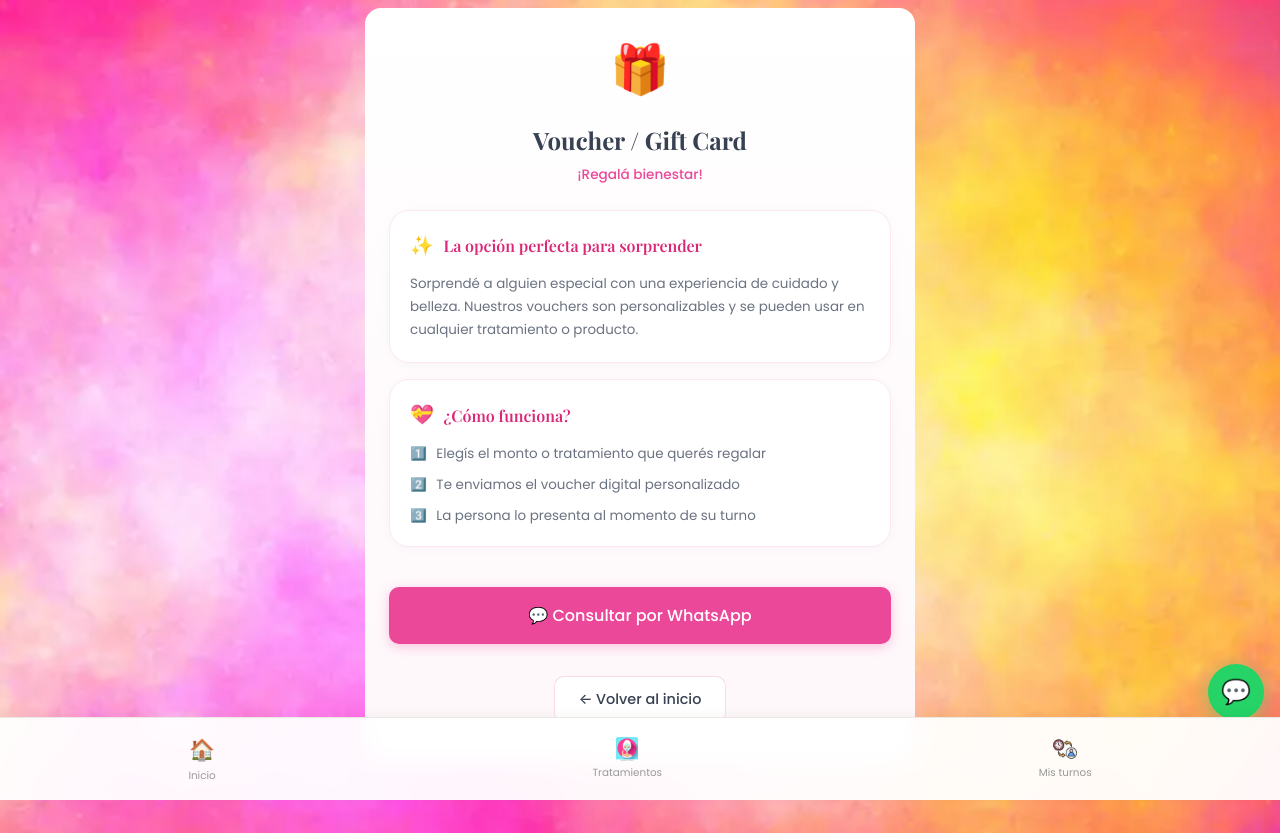
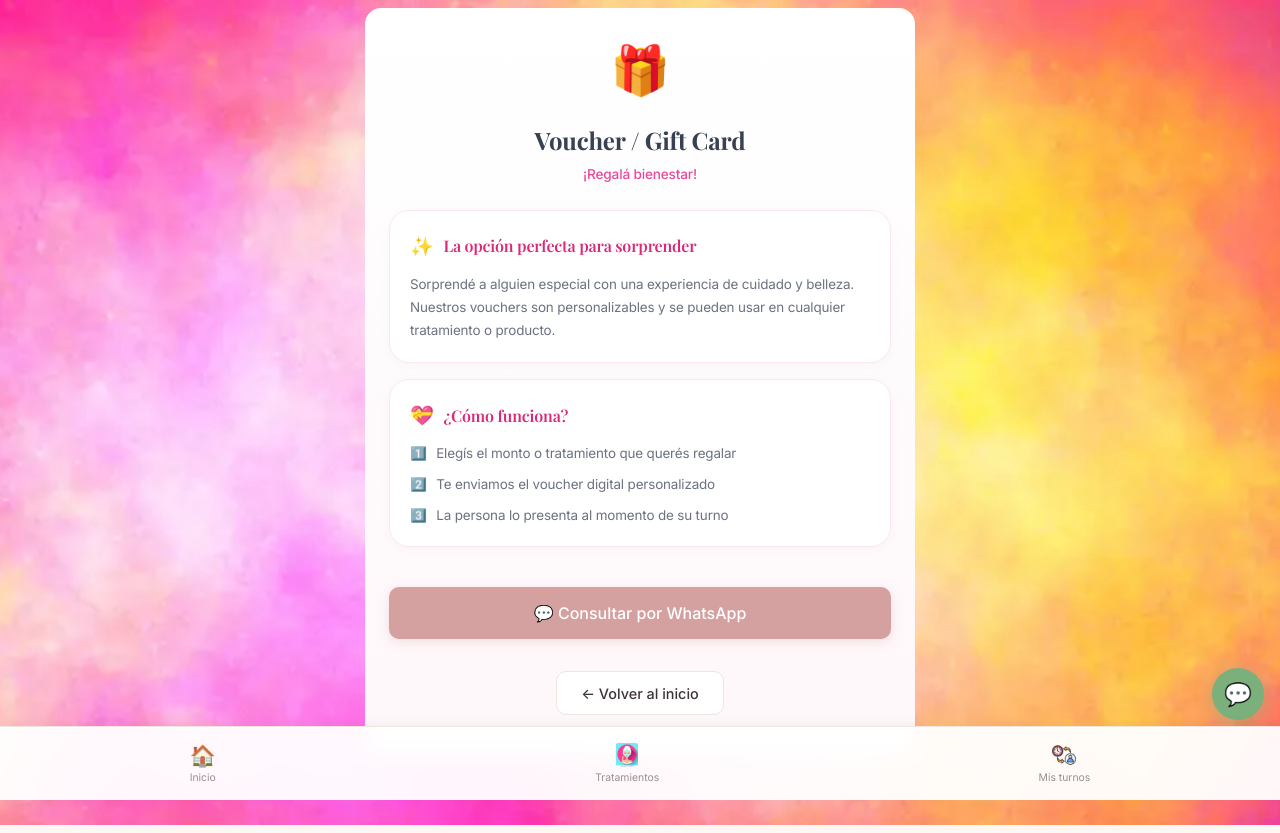
Before and after one commit to PameVillegas/belleza-saludable, a React (Vite) app in the folder frontend/: page /voucher in a window 1280 px wide. Built offline with nearby package versions, Linux system fonts and the light colour scheme.

Commit message:
Rediseno completo: paleta crema con rosa empolvado, tipografia Inter sans-serif, tarjetas con bordes suaves y sombras sutiles, WhatsApp verde suave, coherencia visual

```diff
--- a/frontend/src/styles/global.css
+++ b/frontend/src/styles/global.css
@@ -1,28 +1,31 @@
 /* Google Fonts */
-@import url('https://fonts.googleapis.com/css2?family=Playfair+Display:wght@400;600;700&family=Poppins:wght@300;400;500;600&family=Dancing+Script:wght@500;600;700&display=swap');
-
-/* Variables - Paleta Elegante */
+@import url('https://fonts.googleapis.com/css2?family=Inter:wght@300;400;500;600;700&family=Playfair+Display:wght@400;600;700&family=Dancing+Script:wght@500;600;700&display=swap');
+
+/* Variables - Paleta Crema con Rosa Empolvado */
 :root {
   --color-white: #ffffff;
-  --color-beige: #F8F4F1;
-  --color-sage: #A8B8A5;
-  --color-sage-dark: #8FA38C;
+  --color-cream: #FDF8F4;
+  --color-cream-dark: #F5EDE8;
+  --color-rose: #D4A0A0;
+  --color-rose-dark: #C08080;
+  --color-rose-light: rgba(212, 160, 160, 0.12);
   --color-gold: #C9A86A;
   --color-gold-light: rgba(201, 168, 106, 0.15);
-  --color-text: #2d2d2d;
-  --color-text-light: #6b6b6b;
-  --color-text-muted: #999999;
-  --color-border: #eee8e3;
-  --color-success: #10b981;
-  --color-error: #ef4444;
+  --color-text: #3D3535;
+  --color-text-light: #6B5E5E;
+  --color-text-muted: #9B8E8E;
+  --color-border: #EDE5E0;
+  --color-success: #7BAF7B;
+  --color-error: #C97070;
   --font-display: 'Playfair Display', Georgia, serif;
-  --font-body: 'Poppins', -apple-system, sans-serif;
+  --font-body: 'Inter', -apple-system, sans-serif;
+  --font-cursive: 'Dancing Script', cursive;
   --radius: 16px;
   --radius-sm: 10px;
   --radius-full: 50px;
-  --shadow-sm: 0 2px 8px rgba(0, 0, 0, 0.04);
-  --shadow-md: 0 4px 16px rgba(0, 0, 0, 0.06);
-  --shadow-lg: 0 8px 32px rgba(0, 0, 0, 0.08);
+  --shadow-sm: 0 2px 8px rgba(61, 53, 53, 0.04);
+  --shadow-md: 0 4px 16px rgba(61, 53, 53, 0.06);
+  --shadow-lg: 0 8px 32px rgba(61, 53, 53, 0.08);
   --transition: all 0.3s cubic-bezier(0.4, 0, 0.2, 1);
 }
 
@@ -39,11 +42,12 @@ html {
 
 body {
   font-family: var(--font-body);
-  background-color: var(--color-white);
+  background-color: var(--color-cream);
   color: var(--color-text);
   line-height: 1.6;
   min-height: 100vh;
   -webkit-font-smoothing: antialiased;
+  letter-spacing: -0.01em;
 }
 
 /* App Shell */
@@ -365,32 +369,32 @@ body {
   position: fixed;
   bottom: 80px;
   right: 1rem;
-  width: 56px;
-  height: 56px;
+  width: 52px;
+  height: 52px;
   border-radius: 50%;
-  background: #25D366;
+  background: #7BAF7B;
   display: flex;
   align-items: center;
   justify-content: center;
   color: white;
-  font-size: 1.5rem;
-  box-shadow: 0 4px 16px rgba(37, 211, 102, 0.4);
+  font-size: 1.4rem;
+  box-shadow: 0 4px 14px rgba(123, 175, 123, 0.35);
   z-index: 999;
   cursor: pointer;
   transition: all 0.3s cubic-bezier(0.4, 0, 0.2, 1);
   text-decoration: none;
   border: none;
-  animation: pulseWA 2s infinite;
+  animation: pulseWA 2.5s infinite;
 }
 
 .whatsapp-float:hover {
-  transform: scale(1.12);
-  box-shadow: 0 6px 28px rgba(37, 211, 102, 0.55);
+  transform: scale(1.1);
+  box-shadow: 0 6px 22px rgba(123, 175, 123, 0.45);
 }
 
 @keyframes pulseWA {
-  0%, 100% { box-shadow: 0 4px 16px rgba(37, 211, 102, 0.4); }
-  50% { box-shadow: 0 4px 24px rgba(37, 211, 102, 0.6); }
+  0%, 100% { box-shadow: 0 4px 14px rgba(123, 175, 123, 0.35); }
+  50% { box-shadow: 0 4px 20px rgba(123, 175, 123, 0.5); }
 }
 
 /* Booking Flow Container */
@@ -399,7 +403,7 @@ body {
   margin: 0 auto;
   padding: 2rem 1.5rem;
   animation: fadeUp 0.4s ease-out;
-  background: linear-gradient(180deg, #FDF2F8 0%, #FFF9F4 100%);
+  background: linear-gradient(180deg, #FFFFFF 0%, var(--color-cream) 100%);
   border-radius: var(--radius);
   margin-top: 1.5rem;
   margin-bottom: 1.5rem;
@@ -415,12 +419,12 @@ body {
   font-size: 1.4rem;
   font-weight: 600;
   margin-bottom: 0.25rem;
-  color: #374151;
+  color: var(--color-text);
 }
 
 .booking-subtitle {
   font-size: 0.85rem;
-  color: #9CA3AF;
+  color: var(--color-text-muted);
 }
 
 /* Stepper */
@@ -495,27 +499,27 @@ body {
 }
 
 .btn-primary {
-  background: #EC4899;
+  background: var(--color-rose);
   color: white;
-  box-shadow: 0 3px 12px rgba(236, 72, 153, 0.3);
+  box-shadow: 0 3px 12px rgba(212, 160, 160, 0.3);
 }
 
 .btn-primary:hover {
-  background: #DB2777;
-  box-shadow: 0 4px 16px rgba(236, 72, 153, 0.4);
+  background: var(--color-rose-dark);
+  box-shadow: 0 4px 16px rgba(212, 160, 160, 0.4);
   transform: translateY(-2px);
 }
 
 .btn-secondary {
   background: #FFFFFF;
-  color: #374151;
-  border: 1.5px solid rgba(236, 72, 153, 0.2);
+  color: var(--color-text);
+  border: 1.5px solid var(--color-border);
 }
 
 .btn-secondary:hover {
-  background: #FDF2F8;
-  border-color: #EC4899;
-  color: #EC4899;
+  background: var(--color-cream);
+  border-color: var(--color-rose);
+  color: var(--color-rose-dark);
 }
 
 .btn:disabled {
@@ -556,22 +560,23 @@ body {
 .form-group select:focus,
 .form-group textarea:focus {
   outline: none;
-  border-color: #EC4899;
-  box-shadow: 0 0 0 3px rgba(236, 72, 153, 0.1);
+  border-color: var(--color-rose);
+  box-shadow: 0 0 0 3px var(--color-rose-light);
 }
 
 /* Cards */
 .card {
   background: #FFFFFF;
-  border: 1px solid rgba(236, 72, 153, 0.08);
+  border: 1px solid var(--color-border);
   border-radius: 20px;
   padding: 1.25rem;
-  box-shadow: 0 2px 12px rgba(0, 0, 0, 0.04);
+  box-shadow: 0 2px 10px rgba(61, 53, 53, 0.04);
   transition: all 0.25s cubic-bezier(0.4, 0, 0.2, 1);
+  text-align: center;
 }
 
 .card:hover {
-  box-shadow: 0 8px 24px rgba(236, 72, 153, 0.08);
+  box-shadow: 0 6px 20px rgba(212, 160, 160, 0.1);
   transform: translateY(-2px);
 }
 
@@ -600,16 +605,16 @@ body {
 }
 
 .slot-btn:hover {
-  border-color: #EC4899;
-  background: rgba(236, 72, 153, 0.06);
+  border-color: var(--color-rose);
+  background: var(--color-rose-light);
   transform: translateY(-1px);
 }
 
 .slot-btn.selected {
-  background: #EC4899;
+  background: var(--color-rose);
   color: white;
-  border-color: #EC4899;
-  box-shadow: 0 3px 10px rgba(236, 72, 153, 0.3);
+  border-color: var(--color-rose);
+  box-shadow: 0 3px 10px rgba(212, 160, 160, 0.3);
 }
 
 /* Messages */
@@ -1122,13 +1127,13 @@ body {
 }
 
 .home-header-name {
-  font-family: 'Dancing Script', cursive;
+  font-family: var(--font-cursive);
   font-size: 1.2rem;
   font-weight: 700;
   display: block;
-  color: #EC4899;
-  text-shadow: 0 0 8px rgba(201, 168, 106, 0.4), 0 0 16px rgba(201, 168, 106, 0.2);
-  background: linear-gradient(135deg, #EC4899 0%, #C9A86A 50%, #EC4899 100%);
+  color: var(--color-rose);
+  text-shadow: 0 0 8px rgba(201, 168, 106, 0.3);
+  background: linear-gradient(135deg, var(--color-rose-dark) 0%, var(--color-gold) 50%, var(--color-rose-dark) 100%);
   background-size: 200% auto;
   -webkit-background-clip: text;
   -webkit-text-fill-color: transparent;
@@ -1328,24 +1333,24 @@ body {
   gap: 0.6rem;
   padding: 1.5rem 1rem;
   background: #FFFFFF;
-  border: 1px solid rgba(236, 72, 153, 0.08);
+  border: 1px solid var(--color-border);
   border-radius: 20px;
   cursor: pointer;
   transition: all 0.25s cubic-bezier(0.4, 0, 0.2, 1);
-  box-shadow: 0 2px 12px rgba(0, 0, 0, 0.04);
+  box-shadow: 0 2px 10px rgba(61, 53, 53, 0.04);
   min-height: 110px;
+  text-align: center;
 }
 
 .home-grid-item:hover {
   transform: translateY(-3px);
-  box-shadow: 0 8px 24px rgba(236, 72, 153, 0.1);
-  border-color: rgba(236, 72, 153, 0.2);
-  background: #FDF2F8;
+  box-shadow: 0 6px 20px rgba(212, 160, 160, 0.12);
+  border-color: var(--color-rose);
+  background: var(--color-cream);
 }
 
 .home-grid-item:active {
   transform: scale(0.95);
-  background: #FCE7F3;
 }
 
 .home-grid-icon {
@@ -1356,7 +1361,7 @@ body {
   font-family: var(--font-body);
   font-size: 0.82rem;
   font-weight: 500;
-  color: #374151;
+  color: var(--color-text);
 }
 
 /* Si hay número impar, el último ocupa toda la fila */
```
